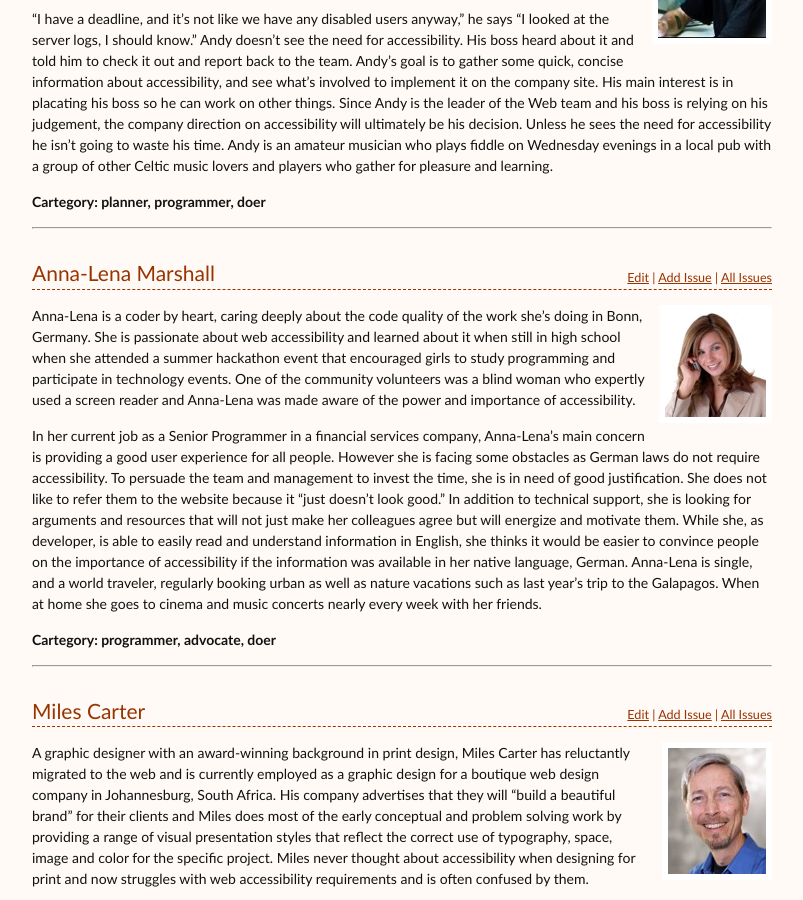
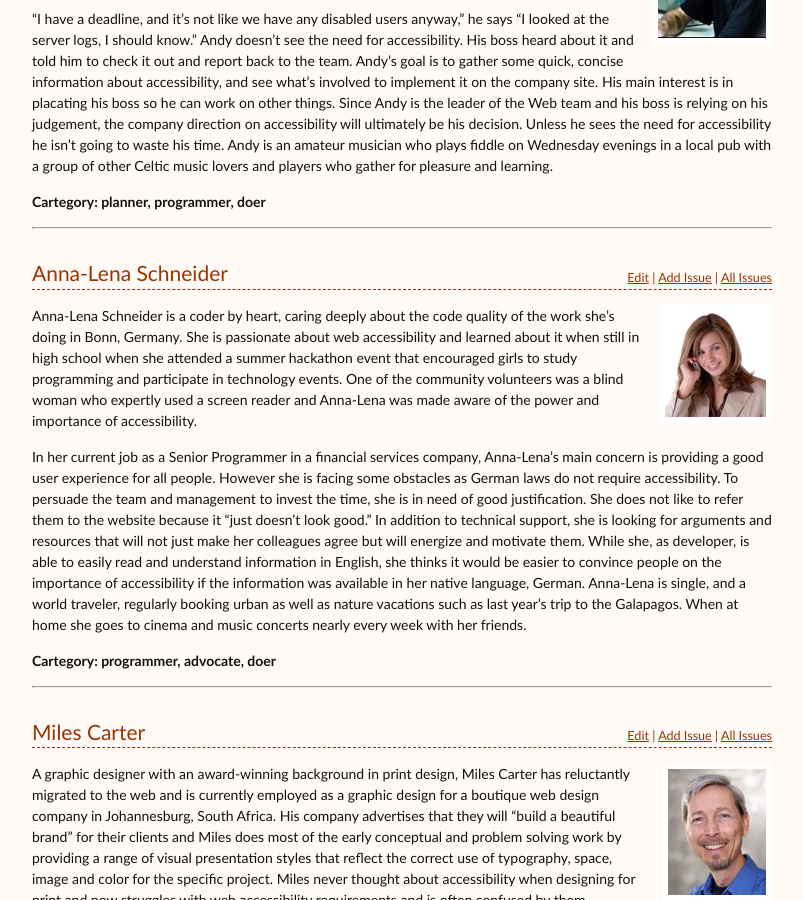
Before and after one commit to w3c/wai-website-personas, a Jekyll site: the page built from index.html, in a window 1280 px wide and 900 px high, scrolled down 594 px. Shown: the whole window, without its empty margins (238-1041 px from the left). Built offline with Jekyll 4.4.1, drawn with Linux system fonts in a browser that asks for light colours.

Commit message:
Change surname of Anna-Lena persona

```diff
--- a/_personas/anna-lena-marshall.md
+++ b/_personas/anna-lena-marshall.md
@@ -1,9 +1,9 @@
 ---
-title: Anna-Lena Marshall
+title: Anna-Lena Schneider
 img: anna-lena.jpg
 category: programmer, advocate, doer
 ---
 
-Anna-Lena is a coder by heart, caring deeply about the code quality of the work she’s doing in Bonn, Germany. She is passionate about web accessibility and learned about it when still in high school when she attended a summer hackathon event that encouraged girls to study programming and participate in technology events.  One of the community volunteers was a blind woman who expertly used a screen reader and Anna-Lena was made aware of the power and importance of accessibility.
+Anna-Lena Schneider is a coder by heart, caring deeply about the code quality of the work she’s doing in Bonn, Germany. She is passionate about web accessibility and learned about it when still in high school when she attended a summer hackathon event that encouraged girls to study programming and participate in technology events.  One of the community volunteers was a blind woman who expertly used a screen reader and Anna-Lena was made aware of the power and importance of accessibility.
 
 In her current job as a Senior Programmer in a financial services company, Anna-Lena’s main concern is providing a good user experience for all people. However she is facing some obstacles as German laws do not require accessibility. To persuade the team and management to invest the time, she is in need of good justification.  She does not like to refer them to the website because it “just doesn’t look good.” In addition to technical support, she is looking for arguments and resources that will not just make her colleagues agree but will energize and motivate them. While she, as developer, is able to easily read and understand information in English, she thinks it would be easier to convince people on the importance of accessibility if the information was available in her native language, German. Anna-Lena is single, and a world traveler, regularly booking urban as well as nature vacations such as last year’s trip to the Galapagos. When at home she goes to cinema and music concerts nearly every week with her friends.
```
